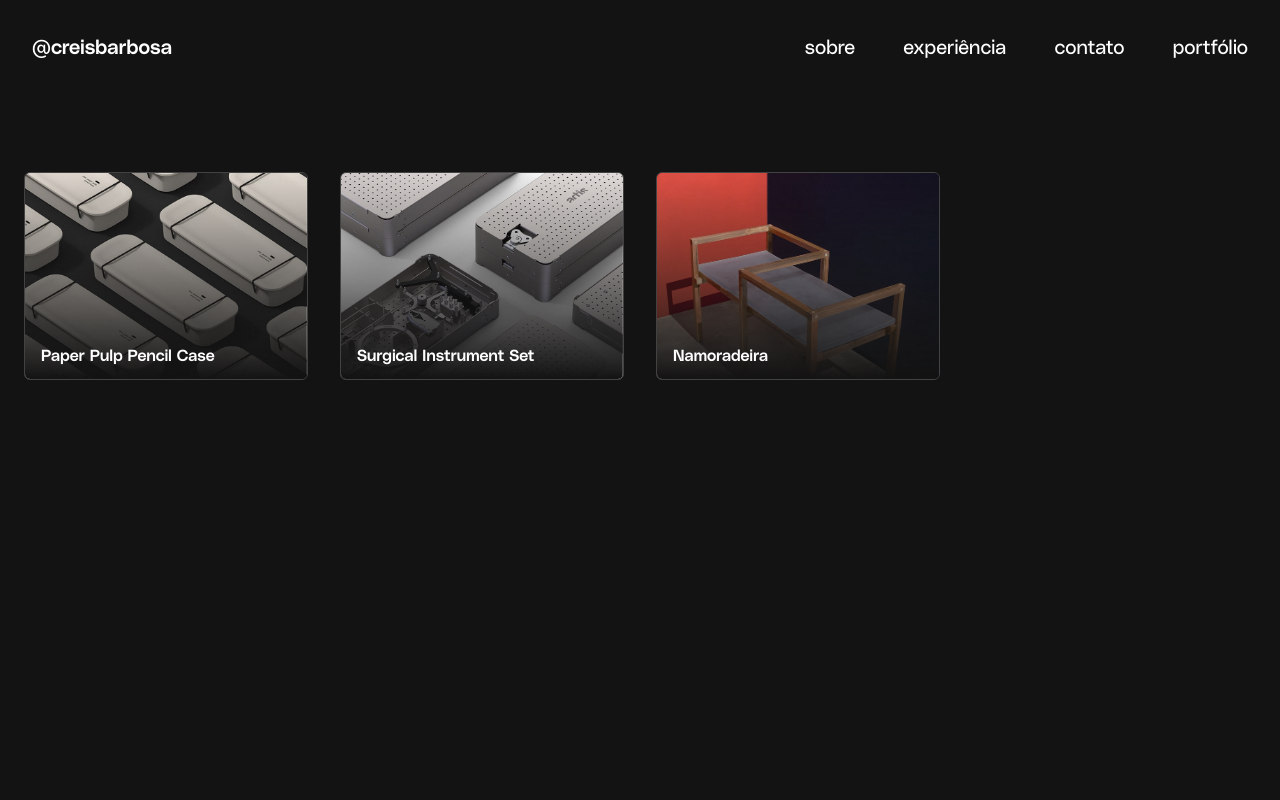
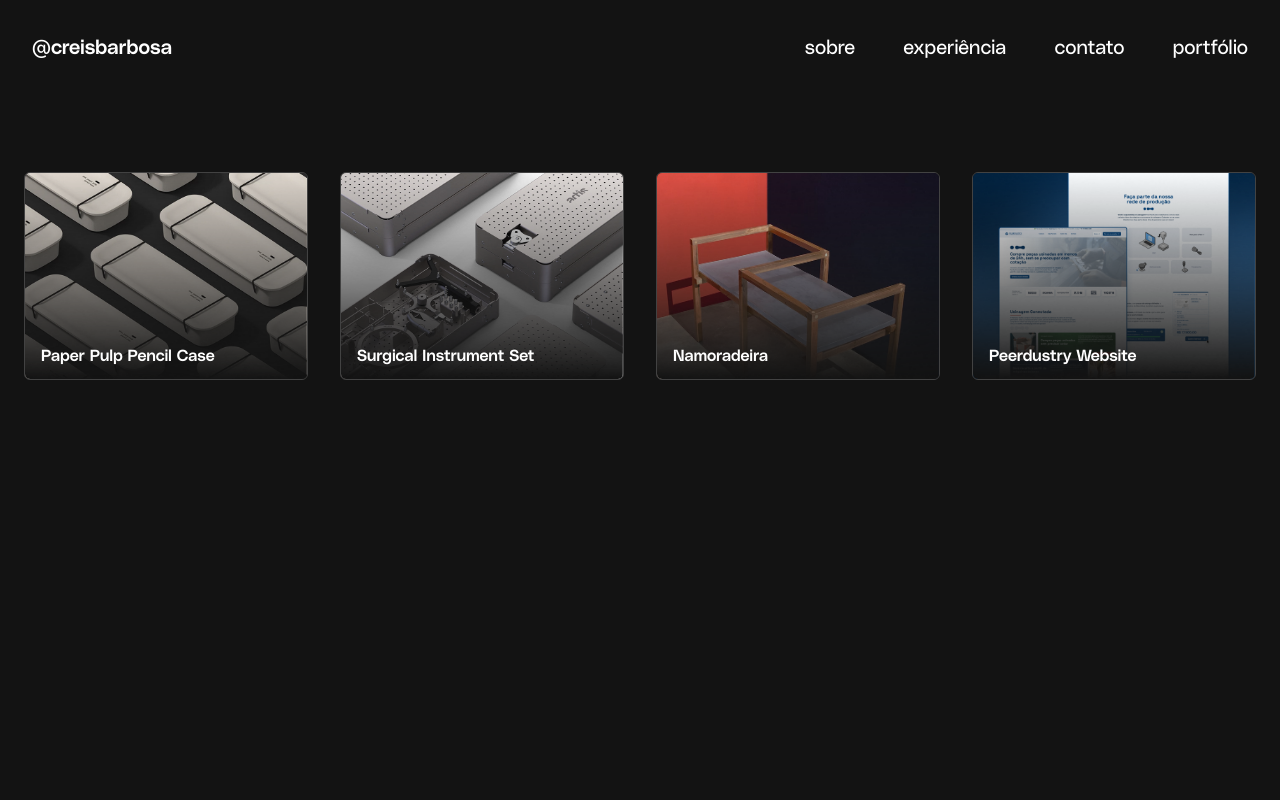
Before and after one commit to creisbarbosa/cassio-website, a Next.js app: page /works in a window 1280 px wide. Shown: the top 800 px of the page. Built offline with nearby package versions, Linux system fonts and the light colour scheme.

Commit message:
add new project

```diff
--- a/src/pages/works.tsx
+++ b/src/pages/works.tsx
@@ -4,6 +4,8 @@ import Link from "next/link";
 import PaperCase from "../../public/paper_case.jpg"
 import Instruments from "../../public/instruments.jpg"
 import Namoradeira from "../../public/chair.webp"
+import PeerWeb from "../../public/peer_website.png"
+
 import Cover from "../../public/work_bg.png"
 
 const projects = [
@@ -24,6 +26,12 @@ const projects = [
     title: "Namoradeira",
     href: "https://www.behance.net/gallery/54382249/Namoradeira",
     cover: Namoradeira,
+  },
+  {
+    id: 4,
+    title: "Peerdustry Website",
+    href: "https://peer-website.vercel.app/",
+    cover: PeerWeb,
   },
 ]
 
```
Also changed, not shown: public/peer_website.png (added).
